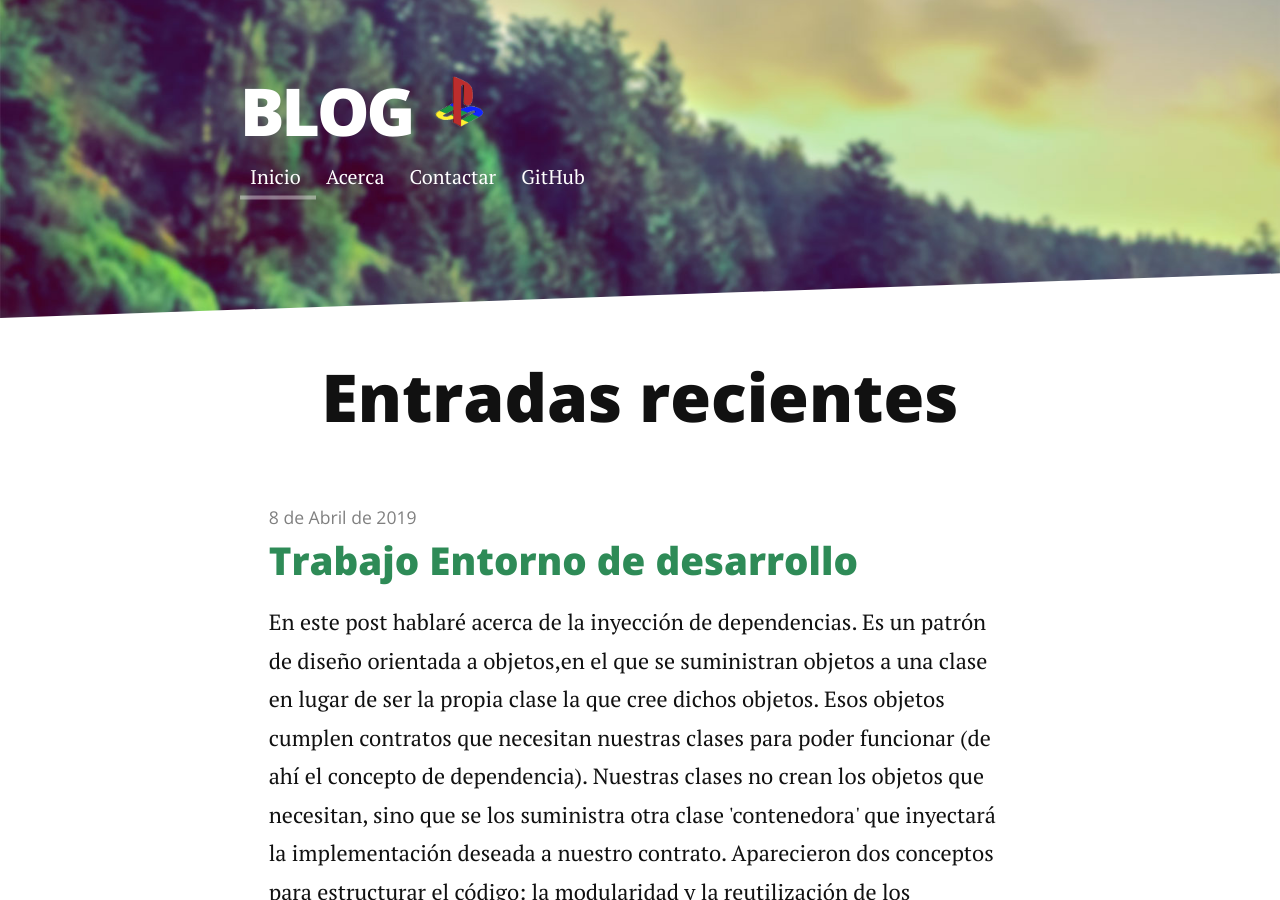
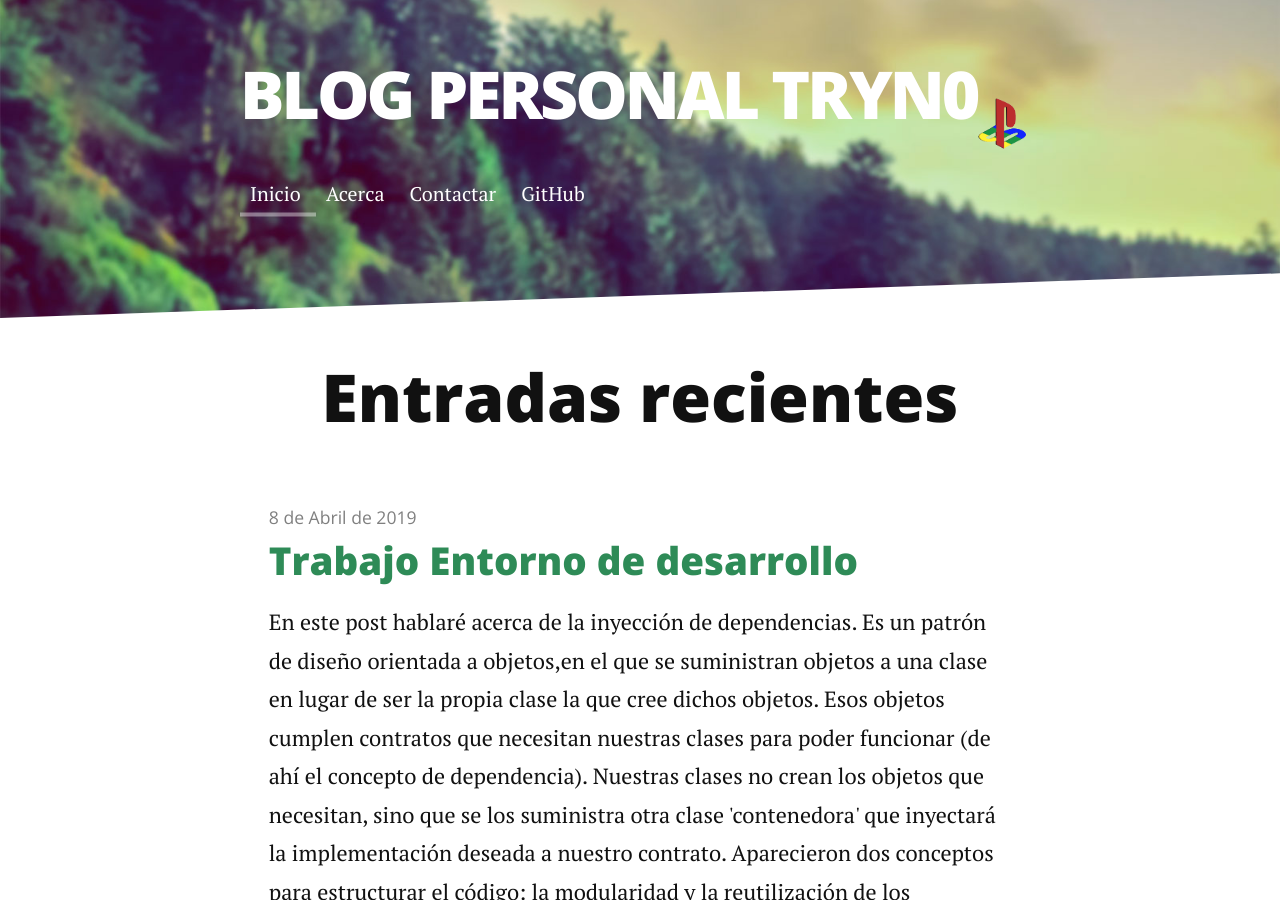
Before and after one commit to tryn0/tryn0.github.io, a Jekyll site: the page built from index.html, in a window 1280 px wide and 900 px high. Built offline with Jekyll 4.4.1, drawn with Linux system fonts in a browser that asks for light colours; nearby versions of some CDN libraries; the list of posts is cut into pages by our own code.

Commit message:
config.yml updated

```diff
--- a/_config.yml
+++ b/_config.yml
@@ -1,4 +1,4 @@
-title: Blog
+title: Blog personal tryn0
 description: Blog personal tryn0
 
 url: http://github.com/tryn0
@@ -8,16 +8,6 @@ permalink: blog/:title/
 
 markdown: kramdown
 highlighter: rouge
-kramdown:
-  input: GFM
-  syntax_highlighter: rouge
-  syntax_highlighter_opts:
-    css_class: 'highlight'
-    span:
-      line_numbers: false
-    block:
-      line_numbers: true
-      start_line: 1
 plugins: [jekyll-paginate]
 paginate: 5
 
```
